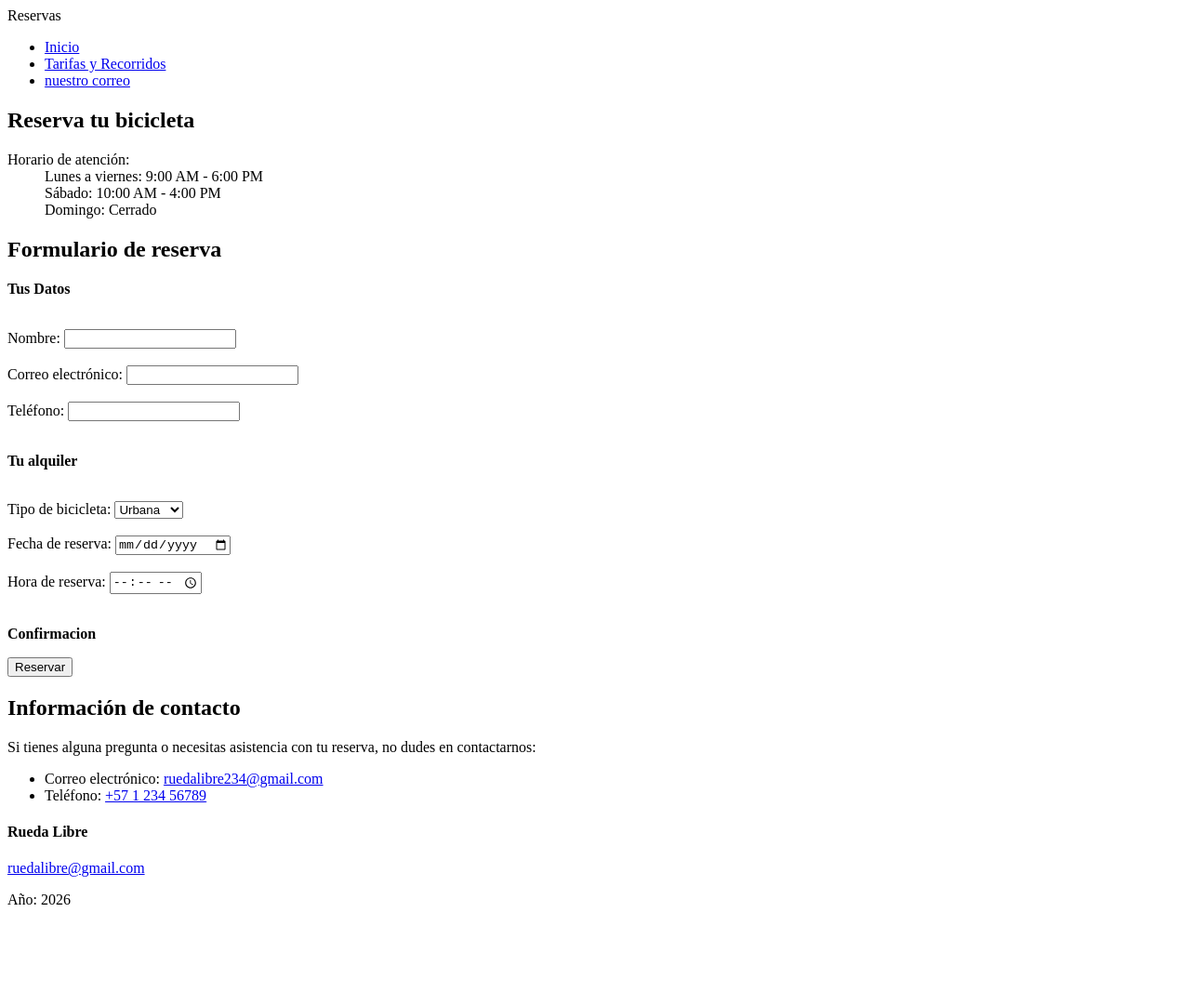
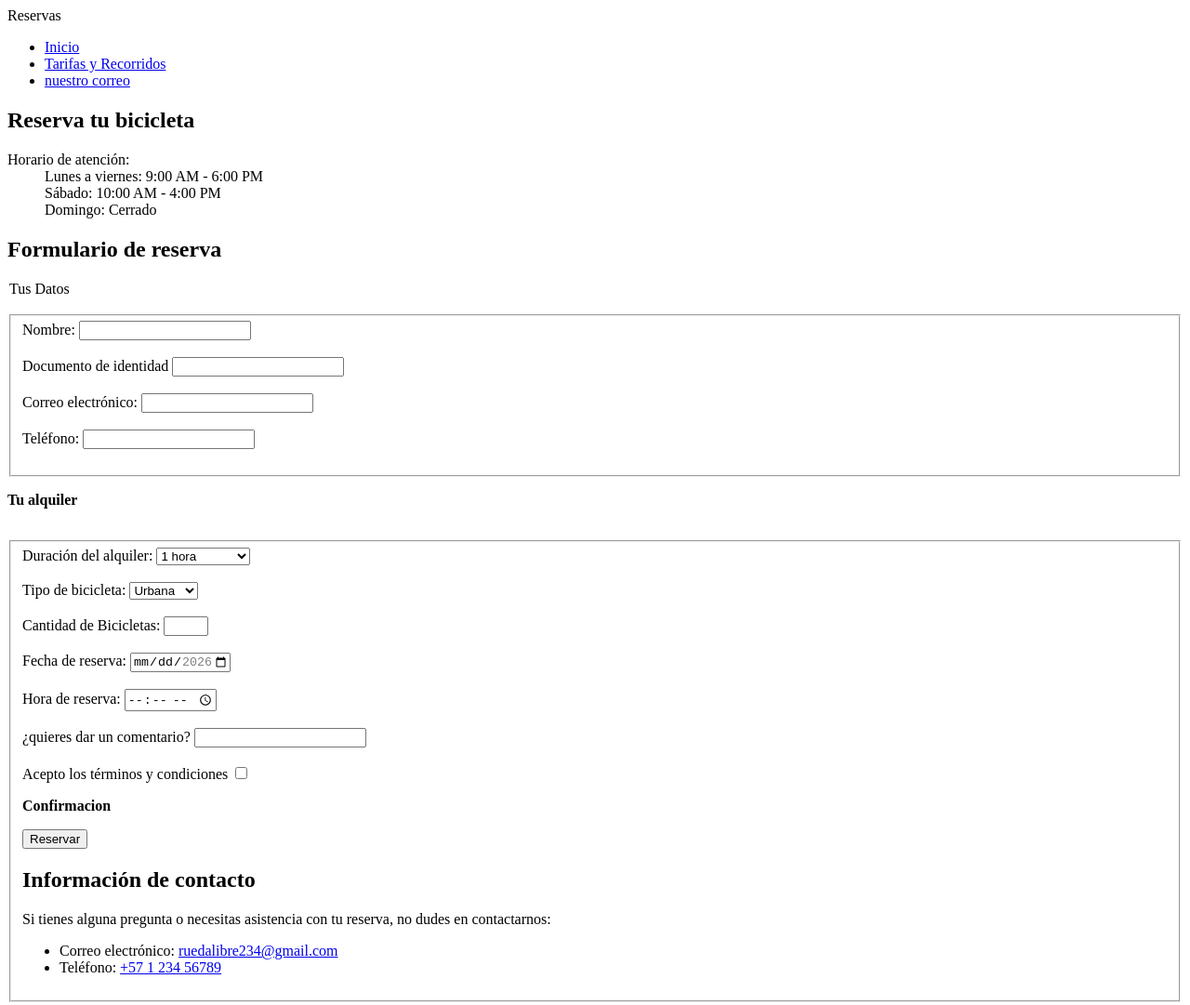
Before and after one commit to lumine909/rueda-libre, a plain HTML site: page paginas/reservas.html in a window 1280 px wide. Shown: the top 1081 px of the page at 93% size. Before the commit the page ends 993 px from the top, so only its background shows below. Drawn offline with Linux system fonts and the light colour scheme.

Commit message:
V0.1 pagina de reservas - nuevas funciones agregadas

```diff
--- a/paginas/reservas.html
+++ b/paginas/reservas.html
@@ -1,10 +1,12 @@
 <!DOCTYPE html>
 <html lang="en">
+
 <head>
     <meta charset="UTF-8">
     <meta name="viewport" content="width=device-width, initial-scale=1.0">
     <title>Reserva tu iicicleta | Alquiler de bicicletas en Medellín</title>
 </head>
+
 <body>
     <header>
         <nav calss="logo" href="/img/diseno-plantilla-logotipo-bicicleta_23-2150332110.avif">Reservas</nav>
@@ -31,26 +33,50 @@
     </main>
     <main>
         <h2>Formulario de reserva</h2>
-    <strong><p>Tus Datos</p></strong><br>
+        <legend>Tus Datos</legend><br>
         <form action="/submit-reservation" method="POST">
+            <fieldset>
                 <label for="name">Nombre:</label>
-        <input type="text" id="name" name="name" required><br><br>
+                <input type="text" id="name" name="name" required minlength="3" maxlength="100"><br><br>
+                <label for="document">Documento de identidad</label>
+                <input type="document" id="document" name="document" required minlength="6" maxlength="10"><br><br>
                 <label for="email">Correo electrónico:</label>
-        <input type="email" id="email" name="email" required><br><br>
+                <input type="email" id="email" name="email" required pattern="[a-zA-Z0-9._%+-]+@gmail\.com$"><br><br>
                 <label for="phone">Teléfono:</label>
-        <input type="tel" id="phone" name="phone" required><br><br>
-        <strong><p>Tu alquiler</p></strong><br>
+                <input type="tel" id="phone" name="phone" required minlength="10" maxlength="10"
+                    pattern="3[0-9]{9}" inputmode="numeric"
+                    title="Ingresa un número de teléfono de 10 dígitos que empiece por 3."><br><br>
+            </fieldset>
+            <strong>
+                <p>Tu alquiler</p>
+            </strong><br>
+            <fieldset>
+                <label for="rental-duration">Duración del alquiler:</label>
+                <select id="rental-duration" name="rental-duration" required>
+                    <option value="1-hour">1 hora</option>
+                    <option value="2-hours">2 horas</option>
+                    <option value="half-day">Medio día</option>
+                    <option value="full-day">Día completo</option>
+                </select><br><br>
             <label for="bike-type">Tipo de bicicleta:</label>
             <select id="bike-type" name="bike-type" required>
                 <option value="urban">Urbana</option>
                 <option value="mountain">Montaña</option>
                 <option value="electric">Eléctrica</option>
             </select><br><br>
+            <label for="bike-type">Cantidad de Bicicletas:</label>
+                <input type="number" id="bike-type" name="bike-type" required min="1" max="6"><br><br>
             <label for="date">Fecha de reserva:</label>
-        <input type="date" id="date" name="date" required><br><br>
+            <input type="date" id="date" name="date" required min="2026-11-01" max="2026-12-31"><br><br>
             <label for="time">Hora de reserva:</label>
             <input type="time" id="time" name="time" required><br><br>
-        <strong><p>Confirmacion</p></strong>
+            <label for="comentarios">¿quieres dar un comentario?</label>
+            <input type="text" id="comentarios" name="comentarios" minlength="0" maxlength="300"><br><br>
+            <label for="terms">Acepto los términos y condiciones</label>
+            <input type="checkbox" id="terms" name="terms" required title="Debes aceptar los terminos y condiciones para continuar">
+            <strong>
+                <p>Confirmacion</p>
+            </strong>
             <input type="submit" value="Reservar">
         </form>
         </section>
@@ -67,4 +93,5 @@
     <a href="mailto:ruedalibre234@gmail.com"> ruedalibre@gmail.com </a><br>
     <p>Año: 2026</p>
 </body>
+
 </html>
```
Also changed, not shown: bitacora.txt (+8 -0 lines). Lines whose indentation alone changed are shown as unchanged.
